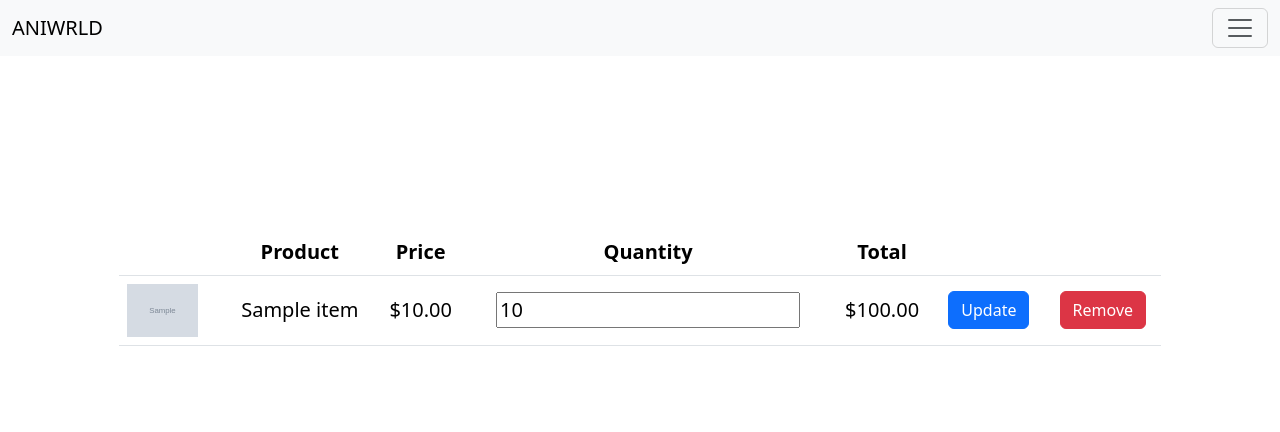
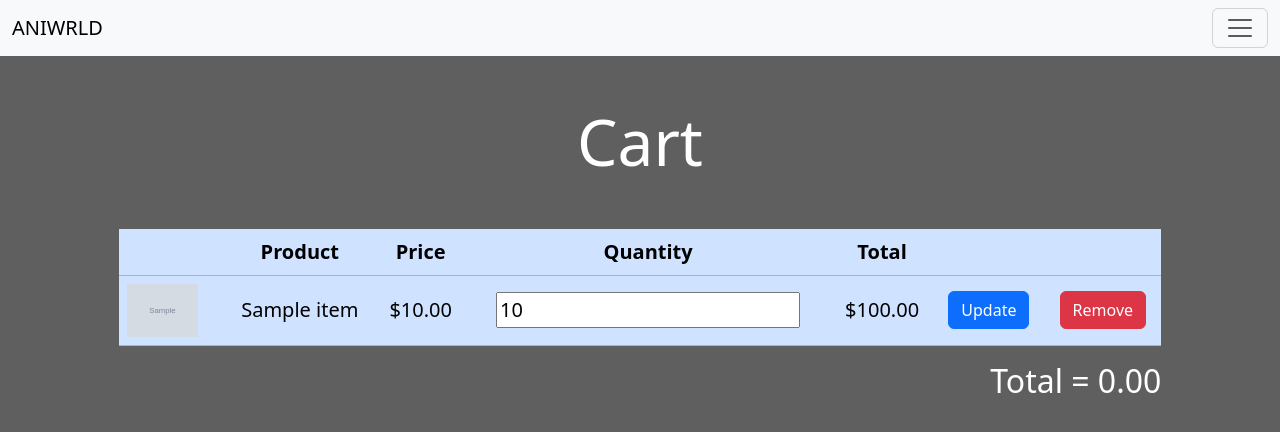
Before and after one commit to Candog85/ANIWRLD, a Flask app: template templates/cart.html.jinja in a window 1280 px wide. Shown: the top 432 px of the page. Run offline with Flask 3, Linux system fonts and the light colour scheme; the template is opened without the code that fills it: most values are stand-ins (such as "Sample title", 1, 10 or a date in 2020); grey boxes marked "Sample" are stand-in pictures.

Commit message:
Started theming

```diff
--- a/main.py
+++ b/main.py
@@ -214,6 +214,8 @@ def cart():
 
     results=cursor.fetchall()
 
+
+
     cursor.close()
     conn.close()
 
@@ -246,8 +248,6 @@ def add_cart(product_id):
     ON DUPLICATE KEY UPDATE
     `quantity`=`quantity`+{quantity}
     """)
-
-    results=cursor.fetchall()
 
     cursor.close()
     conn.close()
@@ -298,3 +298,29 @@ def update_quantity(id):
 
     flash("Item Updated Succesfully")
     return redirect("/cart")
+
+@app.route('/cart/<customer_id>/checkout' , methods=["POST", "GET"])
+@flask_login.login_required
+def checkout(customer_id):
+
+    customer_id=flask_login.current_user.id
+
+    conn=connect_db()
+    cursor=conn.cursor()
+
+    cursor.execute(f"""
+
+    SELECT `product_name`, `price`, `image_dir`, `quantity`, `Cart`.`id`
+    FROM `Cart`
+    JOIN `Product`
+    ON `Cart`.`product_id` = `Product`.`product_id`
+    WHERE `customer_id`= {customer_id}
+
+    """)
+
+    results=cursor.fetchall()
+
+    cursor.close()
+    conn.close()
+
+    return render_template("checkout.html.jinja", products=results,)
--- a/static/styles.css
+++ b/static/styles.css
@@ -1,2 +1,15 @@
-body {background-color: #5F5F5F;}
-nav {background-color: #7FC58B;}
+/* .bg-custom-primary {background-color: #5F5F5F;}
+.bg-custom-secondary {background-color: 127 197 139;} */
+
+:root, [data-bs-theme=light] {
+    --bs-primary-rgb: 95, 95, 95;
+    --bs-secondary-rgb: 127, 197, 139;
+}
+
+.table-secondary{
+    --bs-table-bg: #7FC58B;
+}
+
+.table-primary{
+    --bs-table
+}
--- a/templates/cart.html.jinja
+++ b/templates/cart.html.jinja
@@ -7,9 +7,10 @@
     <title>Cart</title>
     <link href="https://cdn.jsdelivr.net/npm/bootstrap@5.3.3/dist/css/bootstrap.min.css" rel="stylesheet"
         integrity="sha384-QWTKZyjpPEjISv5WaRU9OFeRpok6YctnYmDr5pNlyT2bRjXh0JMhjY6hW+ALEwIH" crossorigin="anonymous">
+    <link href="/static/styles.css" rel="stylesheet">
 </head>
 
-<body class="text-white">
+<body class="text-white bg-primary">
     <script src="https://cdn.jsdelivr.net/npm/bootstrap@5.3.3/dist/js/bootstrap.bundle.min.js"
         integrity="sha384-YvpcrYf0tY3lHB60NNkmXc5s9fDVZLESaAA55NDzOxhy9GkcIdslK1eN7N6jIeHz"
         crossorigin="anonymous"></script>
@@ -28,7 +29,7 @@
     {%if products%}
 
     <div class="container col-10 table-responsive">
-        <table class="table align-middle text-center">
+        <table class="table align-middle text-center table-primary">
             <thead>
                 <tr class="fs-5">
                     <th scope="col" class="col-1"></th>
```
Also changed, not shown: templates/checkout.html.jinja (added, +15 -0 lines).
